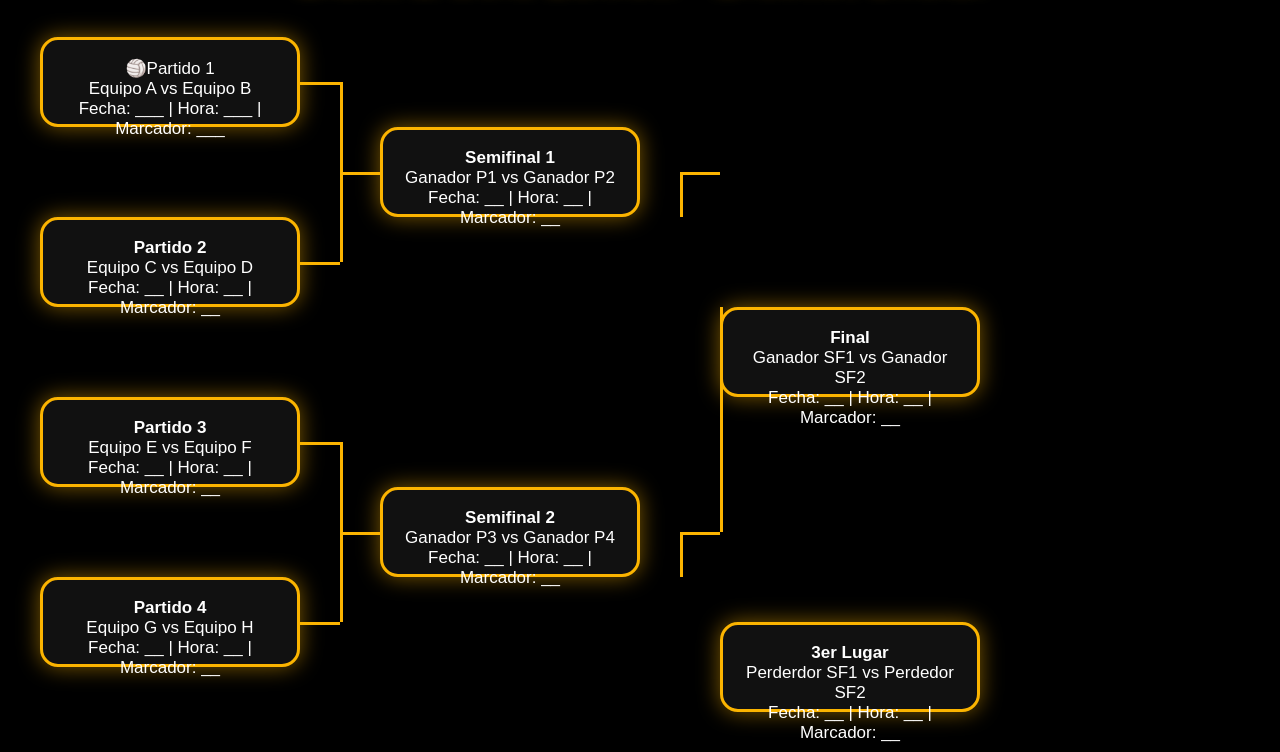
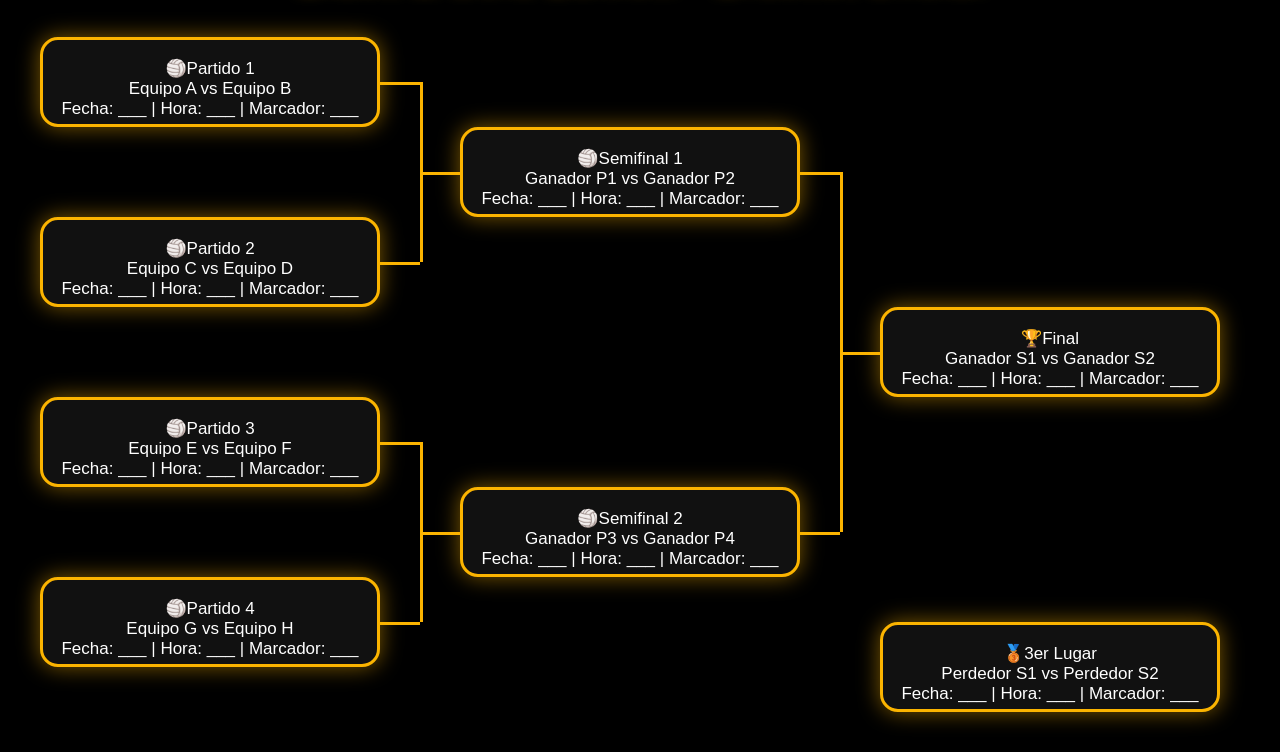
Before and after one commit to Segurosmeerkat/cuartos-semifinal-finales, a plain HTML site: page index.html in a window 1280 px wide. Shown: the part 71-823 px from the top of the page. Drawn offline with Linux system fonts and the light colour scheme.

Commit message:
Add files via upload
Contiene los datos de los equipos que compiten en cuartos, semifinal y la final de un evento deportivo.

```diff
--- a/index.html
+++ b/index.html
@@ -51,13 +51,13 @@ h1 {
 .bracket-container {
     display: grid;
     grid-template-columns:
-        260px   /* Columna 1 – Cuartos */
+        340px   /* Columna 1 – Cuartos */
         40px    /* Col 2 – línea */
         40px    /* Col 3 – línea */
-        260px   /* Col 4 – Semifinales */
+        340px   /* Col 4 – Semifinales */
         40px    /* Col 5 – línea */
         40px    /* Col 6 – línea */
-        260px;  /* Col 7 – Final */
+        340px;  /* Col 7 – Final */
     grid-template-rows: repeat(15, 45px);
     gap: 0;
     width: 1200px;
@@ -119,23 +119,23 @@ h1 {
 
 		<!-- Partido 2: filas 5–6 -->
 		<div class="match-box" style="grid-column:1; grid-row:5 / 7;">
-    <b>Partido 2</b><br>
-    Equipo C vs Equipo D<br>
-    Fecha: __ | Hora: __ | Marcador: __
+            <div class="match-title"><span class="icon">🏐</span>Partido 2</div>
+            <div class="team-line">Equipo C vs Equipo D</div>
+            <div class="meta">Fecha: ___ | Hora: ___ | Marcador: ___</div>
 </div>
 
 		<!-- Partido 3: filas 9–10 -->
 		<div class="match-box" style="grid-column:1; grid-row:9 / 11;">
-    <b>Partido 3</b><br>
-    Equipo E vs Equipo F<br>
-    Fecha: __ | Hora: __ | Marcador: __
+            <div class="match-title"><span class="icon">🏐</span>Partido 3</div>
+            <div class="team-line">Equipo E vs Equipo F</div>
+            <div class="meta">Fecha: ___ | Hora: ___ | Marcador: ___</div>
 </div>
 
 		<!-- Partido 4: filas 13–14 -->
 		<div class="match-box" style="grid-column:1; grid-row:13 / 15;">
-    <b>Partido 4</b><br>
-    Equipo G vs Equipo H<br>
-    Fecha: __ | Hora: __ | Marcador: __
+            <div class="match-title"><span class="icon">🏐</span>Partido 4</div>
+            <div class="team-line">Equipo G vs Equipo H</div>
+            <div class="meta">Fecha: ___ | Hora: ___ | Marcador: ___</div>
 </div>
 
 
@@ -150,12 +150,12 @@ h1 {
 <div class="line-vertical" style="grid-column:2; grid-row:2;"></div>
 <!-- Vertical de P1 (fila 3) -->
 <div class="line-vertical" style="grid-column:2; grid-row:3;"></div>
+<!-- Horizontal hacia semis -->
+<div class="line-horizontal" style="grid-column:3; grid-row:4;"></div>
 <!-- Vertical de P1 (fila 4) -->
 <div class="line-vertical" style="grid-column:2; grid-row:4;"></div>
 <!-- Vertical de P1 (fila 5) -->
 <div class="line-vertical" style="grid-column:2; grid-row:5;"></div>
-<!-- Horizontal hacia semis -->
-<div class="line-horizontal" style="grid-column:3; grid-row:4;"></div>
 <!-- Horizontal hacia semis -->
 <div class="line-horizontal" style="grid-column:2; grid-row:6;"></div>
 
@@ -169,12 +169,12 @@ h1 {
 <div class="line-vertical" style="grid-column:2; grid-row:10;"></div>
 <!-- Vertical de P1 (fila 3) -->
 <div class="line-vertical" style="grid-column:2; grid-row:11;"></div>
+<!-- Horizontal hacia semis -->
+<div class="line-horizontal" style="grid-column:3; grid-row:12;"></div>
 <!-- Vertical de P1 (fila 4) -->
 <div class="line-vertical" style="grid-column:2; grid-row:12;"></div>
 <!-- Vertical de P1 (fila 5) -->
 <div class="line-vertical" style="grid-column:2; grid-row:13;"></div>
-<!-- Horizontal hacia semis -->
-<div class="line-horizontal" style="grid-column:3; grid-row:12;"></div>
 <!-- Horizontal hacia semis -->
 <div class="line-horizontal" style="grid-column:2; grid-row:14;"></div>
 
@@ -185,16 +185,16 @@ h1 {
 
 <!-- Semifinal 1: filas 3–4 -->
 <div class="match-box" style="grid-column:4; grid-row:3 / 5;">
-    <b>Semifinal 1</b><br>
-    Ganador P1 vs Ganador P2<br>
-    Fecha: __ | Hora: __ | Marcador: __
+            <div class="match-title"><span class="icon">🏐</span>Semifinal 1</div>
+            <div class="team-line">Ganador P1 vs Ganador P2</div>
+            <div class="meta">Fecha: ___ | Hora: ___ | Marcador: ___</div>
 </div>
 
 <!-- Semifinal 2: filas 11–12 -->
 <div class="match-box" style="grid-column:4; grid-row:11 / 13;">
-    <b>Semifinal 2</b><br>
-    Ganador P3 vs Ganador P4<br>
-    Fecha: __ | Hora: __ | Marcador: __
+            <div class="match-title"><span class="icon">🏐</span>Semifinal 2</div>
+            <div class="team-line">Ganador P3 vs Ganador P4</div>
+            <div class="meta">Fecha: ___ | Hora: ___ | Marcador: ___</div>
 </div>
 
 
@@ -203,27 +203,37 @@ h1 {
      BRACKETS SEMIFINALES → FINAL (COLUMNAS 5–6)
 ======================================================== -->
 
-<!-- Línea vertical desde S1 -->
+<!-- Horizontal hacia semis -->
+<div class="line-horizontal" style="grid-column:5; grid-row:4;"></div>
+<!-- Vertical de P1 (fila 4) -->
 <div class="line-vertical" style="grid-column:5; grid-row:4;"></div>
-<div class="line-horizontal" style="grid-column:6; grid-row:4;"></div>
-
-<!-- Línea vertical desde S2 -->
-<div class="line-vertical" style="grid-column:5; grid-row:12;"></div>
-<div class="line-horizontal" style="grid-column:6; grid-row:12;"></div>
-
-<!-- Unión -->
-<div class="line-vertical" style="grid-column:6; grid-row:7 / 12;"></div>
-
-
+<!-- Vertical de P1 (fila 5) -->
+<div class="line-vertical" style="grid-column:5; grid-row:5;"></div>
+<!-- Vertical de P1 (fila 6) -->
+<div class="line-vertical" style="grid-column:5; grid-row:6;"></div>
+<!-- Vertical de P1 (fila 7) -->
+<div class="line-vertical" style="grid-column:5; grid-row:7;"></div>
+<!-- Horizontal hacia semis -->
+<div class="line-horizontal" style="grid-column:6; grid-row:8;"></div>
+<!-- Vertical de P1 (fila 4) -->
+<div class="line-vertical" style="grid-column:5; grid-row:8;"></div>
+<!-- Vertical de P1 (fila 5) -->
+<div class="line-vertical" style="grid-column:5; grid-row:9;"></div>
+<!-- Vertical de P1 (fila 5) -->
+<div class="line-vertical" style="grid-column:5; grid-row:10;"></div>
+<!-- Vertical de P1 (fila 5) -->
+<div class="line-vertical" style="grid-column:5; grid-row:11;"></div>
+<!-- Horizontal hacia semis -->
+<div class="line-horizontal" style="grid-column:5; grid-row:12;"></div>
 
 <!-- ========================================================
      FINAL (COLUMN 7 – filas 7–8)
 ======================================================== -->
 
 <div class="match-box" style="grid-column:7; grid-row:7 / 9;">
-    <b>Final</b><br>
-    Ganador SF1 vs Ganador SF2<br>
-    Fecha: __ | Hora: __ | Marcador: __
+            <div class="match-title"><span class="icon">🏆</span>Final</div>
+            <div class="team-line">Ganador S1 vs Ganador S2</div>
+            <div class="meta">Fecha: ___ | Hora: ___ | Marcador: ___</div>
 </div>
 
 
@@ -233,9 +243,9 @@ h1 {
 ======================================================== -->
 
 <div class="match-box" style="grid-column:7; grid-row:14 / 16;">
-    <b>3er Lugar</b><br>
-    Perderdor SF1 vs Perdedor SF2<br>
-    Fecha: __ | Hora: __ | Marcador: __
+                <div class="match-title"><span class="icon">🥉</span>3er Lugar</div>
+                <div class="team-line">Perdedor S1 vs Perdedor S2</div>
+                <div class="meta">Fecha: ___ | Hora: ___ | Marcador: ___</div>
 </div>
 
 
```
Lines whose indentation alone changed are shown as unchanged.
